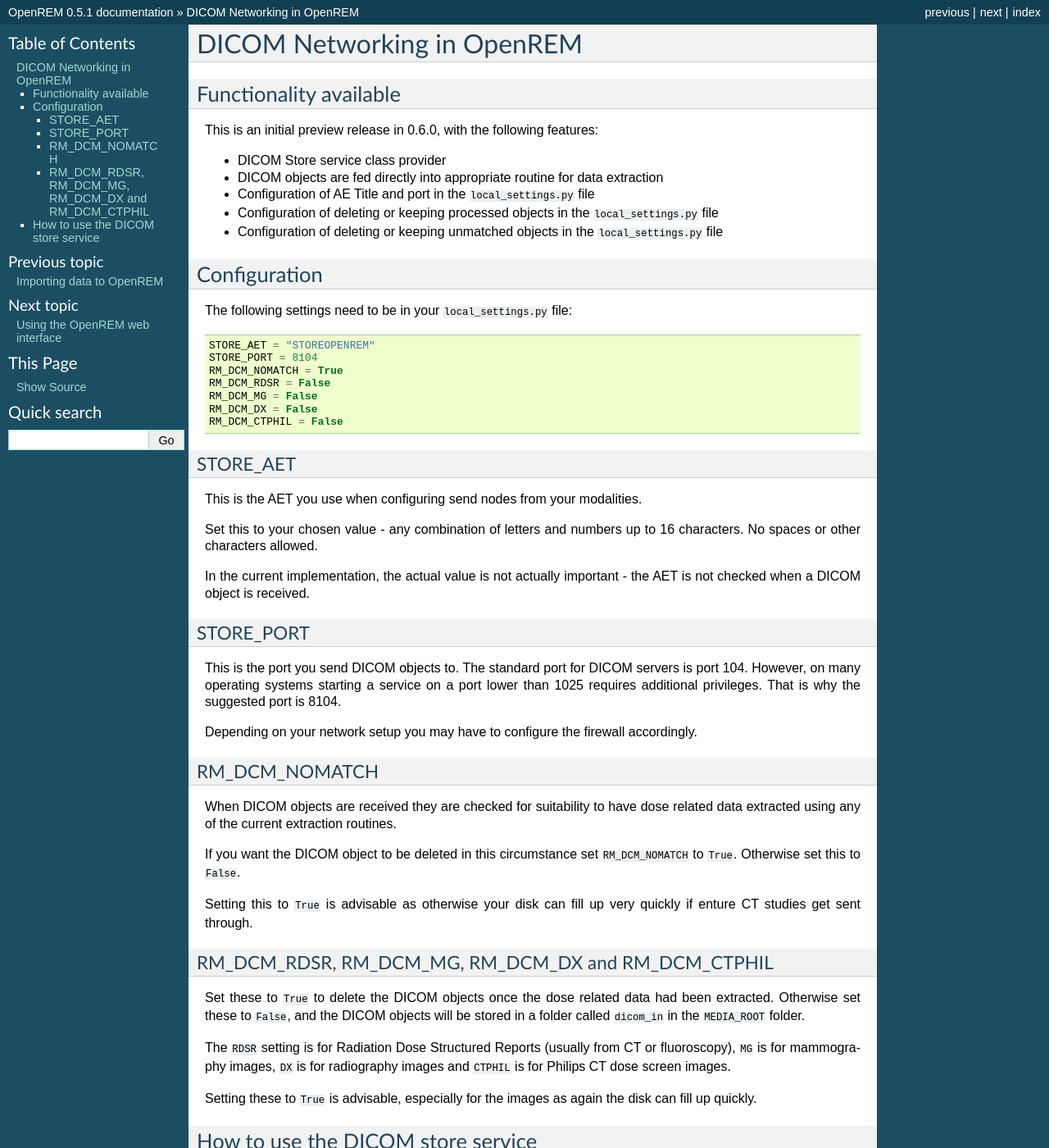
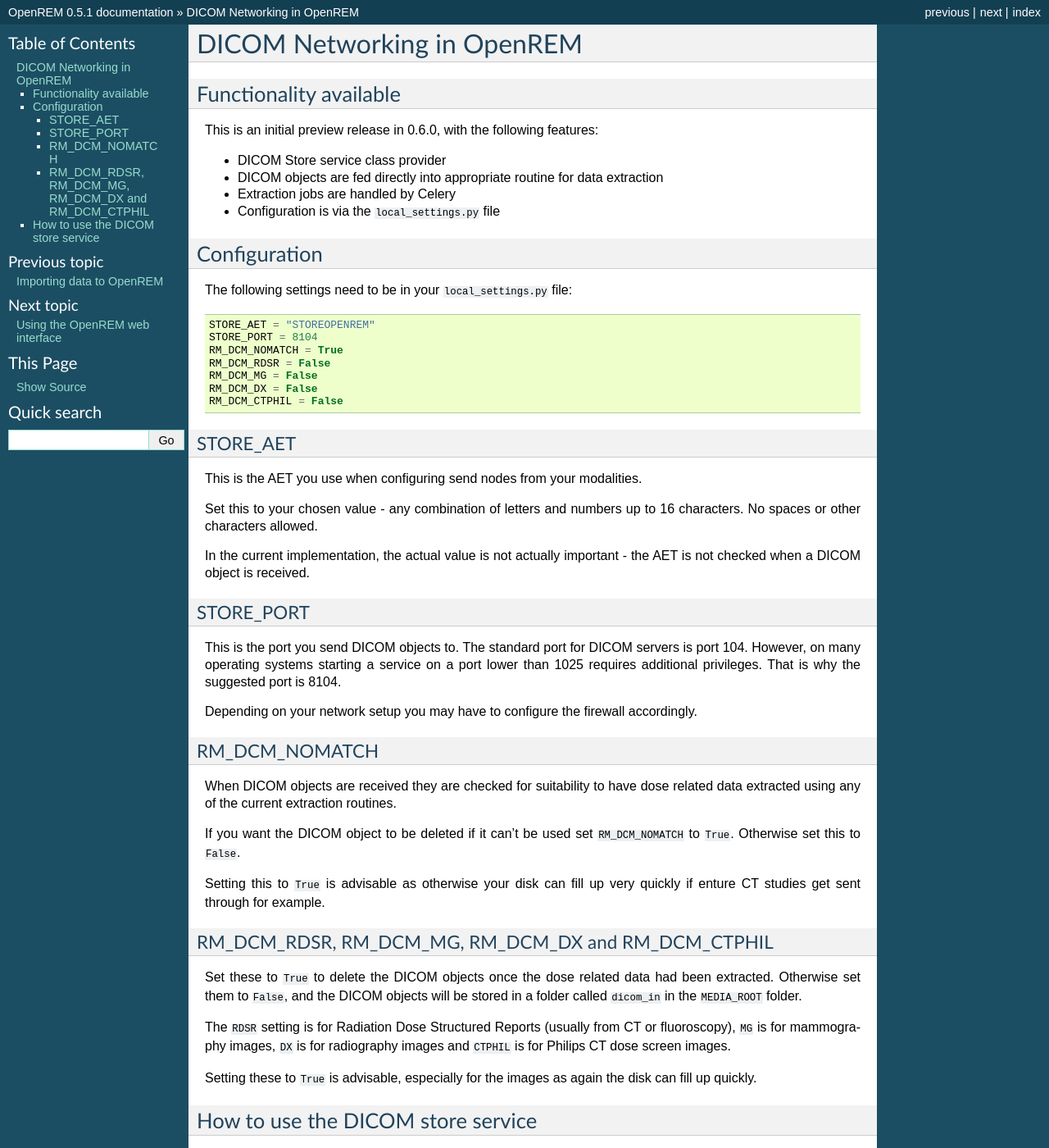
Before and after one commit to ckswilliams/modOpenREM, a Sphinx documentation site: the page built from docs/netdicom.rst, in a window 1280 px wide and 1400 px high. Shown: the whole window at 82% size. Built offline with Sphinx 7.4.7, drawn with Linux system fonts in a browser that asks for light colours; some of the changed text lies outside the part shown.

Commit message:
Made some improvements to the DICOM networking docs.

```diff
--- a/docs/netdicom.rst
+++ b/docs/netdicom.rst
@@ -10,9 +10,8 @@
 
 * DICOM Store service class provider
 * DICOM objects are fed directly into appropriate routine for data extraction
-* Configuration of AE Title and port in the ``local_settings.py`` file
-* Configuration of deleting or keeping processed objects in the ``local_settings.py`` file
-* Configuration of deleting or keeping unmatched objects in the ``local_settings.py`` file
+* Extraction jobs are handled by Celery
+* Configuration is via the ``local_settings.py`` file
 
 *************
 Configuration
@@ -57,16 +56,16 @@
 When DICOM objects are received they are checked for suitability to have dose related data extracted using any of the
 current extraction routines.
 
-If you want the DICOM object to be deleted in this circumstance  set ``RM_DCM_NOMATCH`` to ``True``. Otherwise set this
+If you want the DICOM object to be deleted if it can't be used set ``RM_DCM_NOMATCH`` to ``True``. Otherwise set this
 to ``False``.
 
 Setting this to ``True`` is advisable as otherwise your disk can fill up very quickly if enture CT studies get sent
-through.
+through for example.
 
 RM_DCM_RDSR, RM_DCM_MG, RM_DCM_DX and RM_DCM_CTPHIL
 ===================================================
 
-Set these to ``True`` to delete the DICOM objects once the dose related data had been extracted. Otherwise set these to
+Set these to ``True`` to delete the DICOM objects once the dose related data had been extracted. Otherwise set them to
 ``False``, and the DICOM objects will be stored in a folder called ``dicom_in`` in the ``MEDIA_ROOT`` folder.
 
 The ``RDSR`` setting is for Radiation Dose Structured Reports (usually from CT or fluoroscopy), ``MG`` is for
@@ -85,3 +84,5 @@
 You should see the following output, depending on your configuration::
 
     starting AE... AET:STOREOPENREM, port:8104 done
+
+Make sure that the Celery task manager is running, as all extraction jobs are passed to Celery.
```
